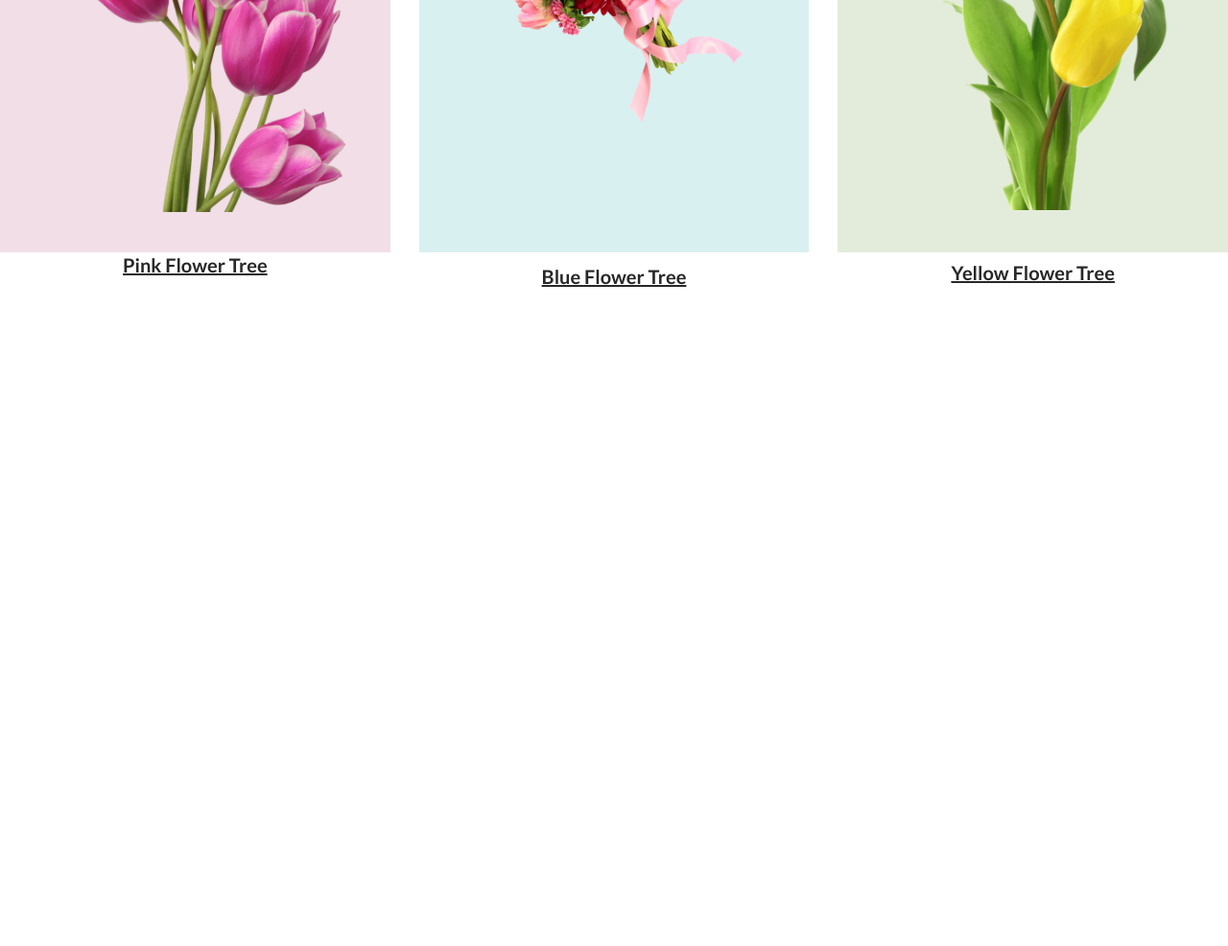
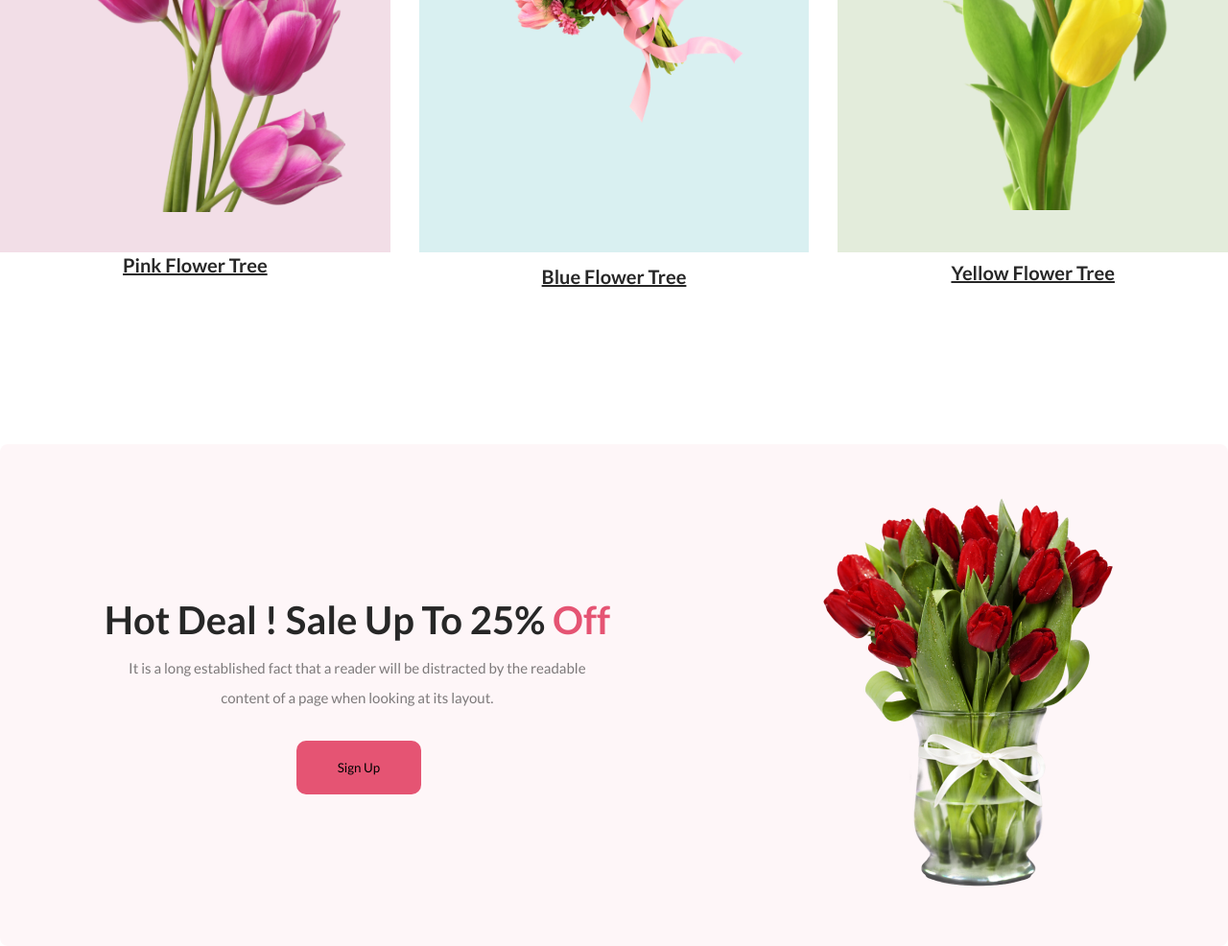
Before and after one commit to MohammedNawazMynulIslam/flowershop, a plain HTML site: page index.html in a window 1280 px wide. Shown: the part 1544-2530 px from the top of the page at 96% size. Before the commit the page ends 1844 px from the top, so only its background shows below. Drawn offline with Linux system fonts and the light colour scheme.

Commit message:
deal done

```diff
--- a/index.html
+++ b/index.html
@@ -71,6 +71,31 @@
           </div>
         </div>
       </section>
+      <!-- Deals -->
+      <section>
+        <div class="deal-container">
+          <div class="deal-content">
+            <h2 class="deal-header">
+              Hot Deal ! Sale Up To 25% <span>Off</span>
+            </h2>
+            <p class="deal-para">
+              <small>
+                It is a long established fact that a reader will be distracted
+                by the readable <br />
+                content of a page when looking at its layout.
+              </small>
+            </p>
+            <button class="btn-2">Sign Up</button>
+          </div>
+          <div class="deal-img">
+            <img
+              class="deal-picture"
+              src="./Flower Asset/pngwing 8.png"
+              alt="flower"
+            />
+          </div>
+        </div>
+      </section>
     </main>
   </body>
 </html>
--- a/style.css
+++ b/style.css
@@ -124,3 +124,49 @@ background: rgba(71, 125, 17, 0.15);
     margin-top: -1px;
     margin-left: 80px;
 }
+
+/* deal style */
+.deal-container{
+    margin-top: 200px;
+    display: flex;
+    justify-content: space-around;
+    align-items: center;
+    border-radius: 8px;
+    background: rgba(229, 84, 115, 0.05);
+
+}
+
+.deal-header{
+color: #272727;
+font-family: Lato;
+font-size: 40px;
+font-style: normal;
+font-weight: 800;
+line-height: normal;
+margin-bottom: 10px;
+}
+span{
+   color:  #E55473;
+}
+.deal-para{
+color: rgba(39, 39, 39, 0.60);
+text-align: center;
+font-size: 18px;
+font-weight: 400;
+line-height: 30px;
+}
+
+.btn-2{
+    padding: 20px 43px;
+    text-align: center;
+    gap: 10px;
+    border-radius: 10px;
+    background: #E55473;
+    border: none;
+    margin-left: 200px;
+    margin-top: 30px;
+}
+
+.deal-img{
+    margin: 50px 0px;
+}
```
